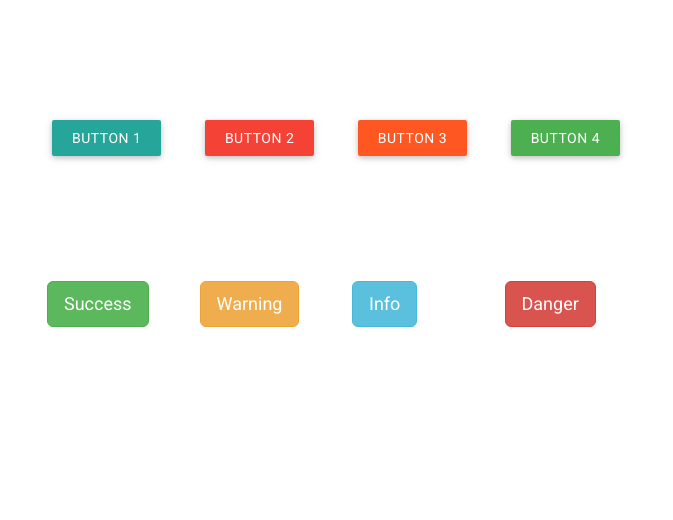
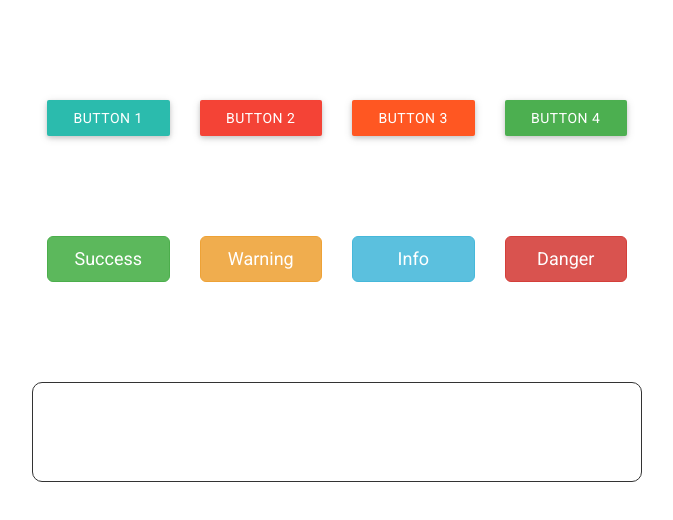
Before and after one commit to nch3ng/nc-ripple, a plain HTML site: page demo/index.html in a window 1280 px wide. Shown: the whole page, without its empty margins (83-756 px from the left). Drawn offline with nearby package versions, Linux system fonts and the light colour scheme.

Commit message:
more demo

```diff
--- a/demo/demo.css
+++ b/demo/demo.css
@@ -4,11 +4,10 @@
   box-sizing: border-box;
 }
 
-a, a:visited  {
+a, a:visited{
   text-decoration: none important!;
 }
-.btn-md, .btn-md:visited {
-  margin:20px;
+.btn-md {
   display: inline-block;
   transform: translateZ(0);
   transition: all 0.5s ease;
@@ -27,13 +26,12 @@ a, a:visited  {
   padding: 0 2rem;
   text-transform: uppercase;
   box-shadow: 0 2px 5px 0 rgba(0, 0, 0, 0.16), 0 2px 10px 0 rgba(0, 0, 0, 0.12);
-  z-index:999
 }
 
-.btn-md:hover {
+.btn-md:hover, btn-md:focus, .btn-md:visited  {
   box-shadow: 0 5px 11px 0 rgba(0, 0, 0, 0.18), 0 4px 15px 0 rgba(0, 0, 0, 0.15);
   background-color: #2bbbad;
-    outline: 0;
+  outline: 0;
   text-decoration: none;
   color: #fff;
 }
--- a/demo/index.html
+++ b/demo/index.html
@@ -10,24 +10,35 @@
   </head>
   <div ng-controller='demoCtrl'>
     <div class='col-md-6 btn-group'>
-      <a href='' class='btn-md' nc-ripple style=''>Button 1</a>
-      <a href='' class='btn-md btn-md-red' nc-ripple style=''>Button 2</a>
-      <a href='' class='btn-md btn-md-orange' nc-ripple style=''>Button 3</a>
-      <a href='' class='btn-md btn-md-green' nc-ripple style=''>Button 4</a>
+      <div class='col-md-3'>
+        <a href='' class='btn btn-md btn-large btn-block' nc-ripple style=''>Button 1</a>
+      </div>
+      <div class='col-md-3'>
+        <a href='' class='btn btn-md btn-md-red btn-block' nc-ripple style=''>Button 2</a>
+      </div>
+      <div class='col-md-3'>
+        <a href='' class='btn btn-md btn-md-orange btn-block' nc-ripple style=''>Button 3</a>
+      </div>
+      <div class='col-md-3'>
+        <a href='' class='btn btn-md btn-md-green btn-block' nc-ripple style=''>Button 4</a>
+      </div>
     </div>
     <div class='col-md-6 btn-group'>
       <div class='col-md-3'>
-        <a href='' class='btn btn-lg btn-success' nc-ripple>Success</a>
+        <a href='' class='btn btn-lg btn-success btn-block' nc-ripple>Success</a>
       </div>
       <div class='col-md-3'>
-        <a href='' class='btn btn-lg btn-warning' nc-ripple>Warning</a>
+        <a href='' class='btn btn-lg btn-warning btn-block' nc-ripple>Warning</a>
       </div>
       <div class='col-md-3'>
-        <a href='' class='btn btn-lg btn-info' nc-ripple>Info</a>
+        <a href='' class='btn btn-lg btn-info btn-block' nc-ripple>Info</a>
       </div>
       <div class='col-md-3'>
-        <a href='' class='btn btn-lg btn-danger' nc-ripple>Danger</a>
+        <a href='' class='btn btn-lg btn-danger btn-block' nc-ripple>Danger</a>
       </div>
+    </div>
+    <div class='col-md-6 btn-group'>
+      <div nc-ripple style='height:100px;border: 1px solid; border-radius: 10px;' r-transparency='.8'></div>
     </div>
 	</div>
 </html>
--- a/nc-ripple.js
+++ b/nc-ripple.js
@@ -2,9 +2,17 @@ angular.module('nc.ripple', [])
 .directive("ncRipple", function() {
   return {
     restrict: 'A',
+    scope: {
+      rTransparency: '@'
+    },
     link: function(scope, element, attrs) {
       element.css('overflow', 'hidden');
       element.css('transform', 'translateZ(0)');
+
+      if(scope.rTransparency && scope.rTransparency >= 0 && scope.rTransparency <=1)
+        ;
+      else
+         scope.rTransparency = '.5';
 
       var x, y=0, size={},
       offsets,
@@ -22,6 +30,7 @@ angular.module('nc.ripple', [])
           this.insertBefore(ripple, this.firstChild);
           size.x = ripple.offsetWidth;
           size.y = ripple.offsetHeight;
+          ripple.style.background = 'rgba(220,220,220,' + scope.rTransparency + ')'
         }
 
         var eventType = e.type;
```
